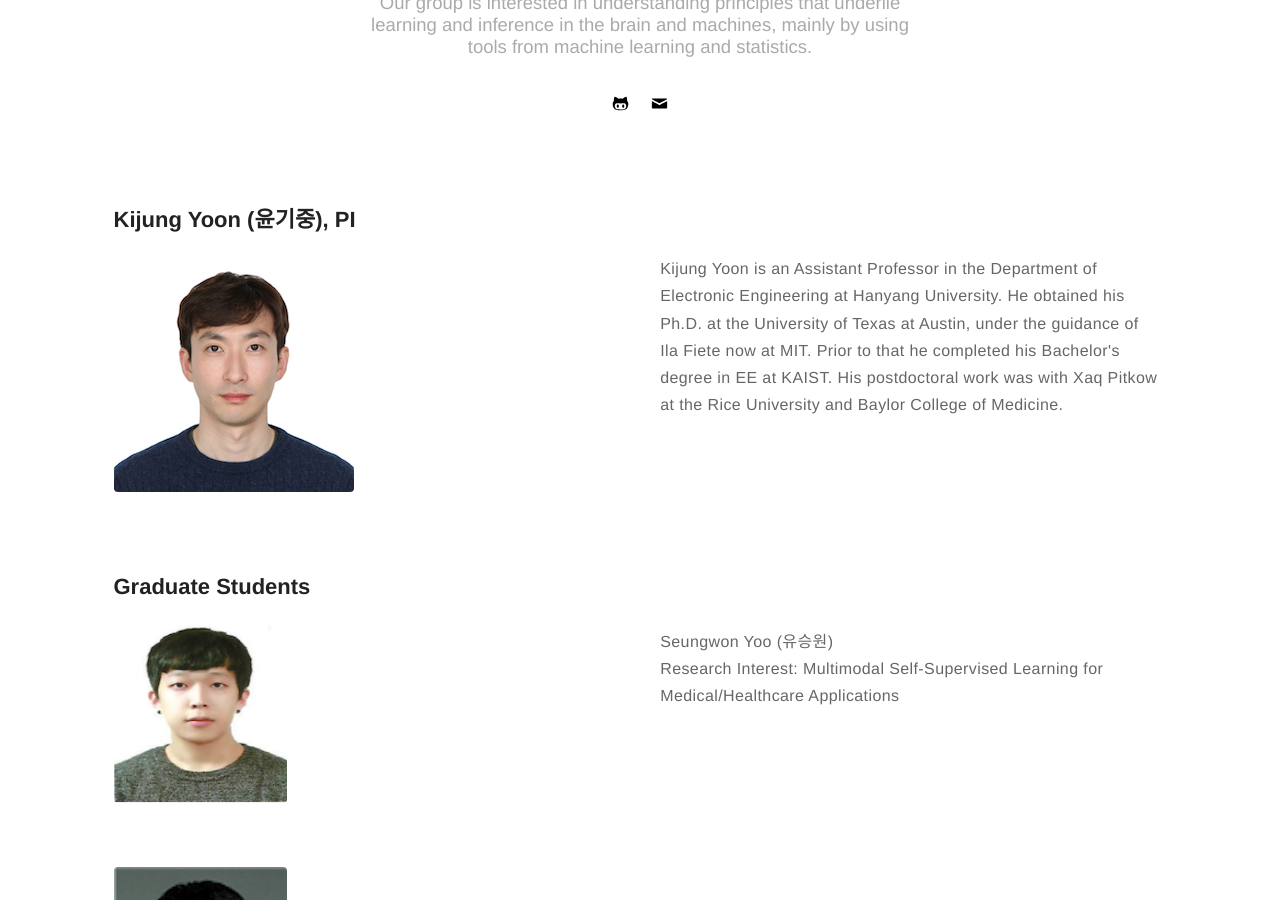
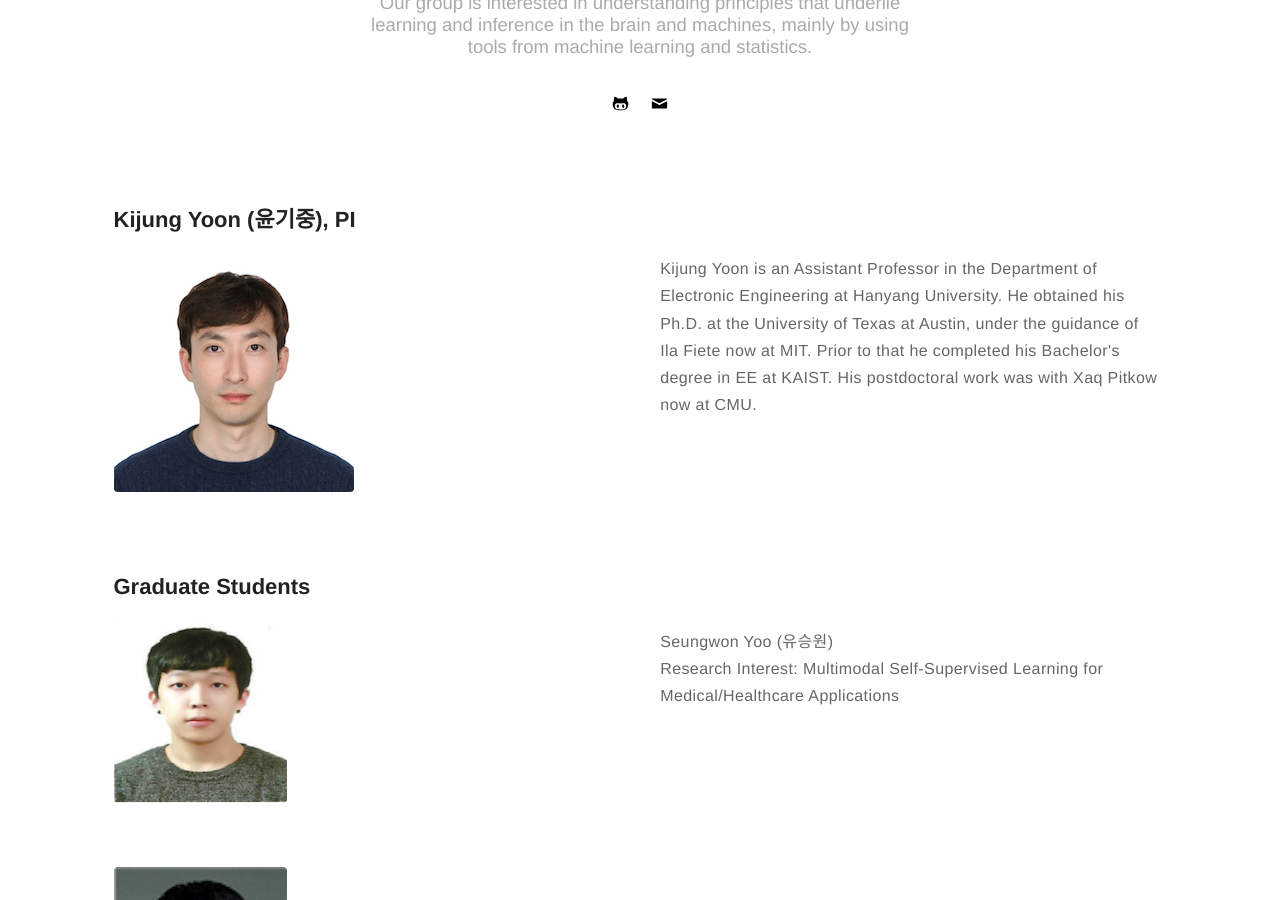
Before and after one commit to kijungyoon/kijungyoon.github.io, a Jekyll site: the page built from people.md, in a window 1280 px wide and 900 px high, scrolled down 347 px. Built offline with Jekyll 4.4.1, drawn with Linux system fonts in a browser that asks for light colours.

Commit message:
Update people.md

```diff
--- a/people.md
+++ b/people.md
@@ -12,7 +12,7 @@ layout: page
 
     <div class="toright">
     <br><br><br><br>
-    <p>Kijung Yoon is an Assistant Professor in the Department of Electronic Engineering at Hanyang University. He obtained his Ph.D. at the University of Texas at Austin, under the guidance of Ila Fiete now at MIT. Prior to that he completed his Bachelor's degree in EE at KAIST. His postdoctoral work was with Xaq Pitkow at the Rice University and Baylor College of Medicine.</p>
+    <p>Kijung Yoon is an Assistant Professor in the Department of Electronic Engineering at Hanyang University. He obtained his Ph.D. at the University of Texas at Austin, under the guidance of Ila Fiete now at MIT. Prior to that he completed his Bachelor's degree in EE at KAIST. His postdoctoral work was with Xaq Pitkow now at CMU.</p>
     </div>
 </div>
 
```
